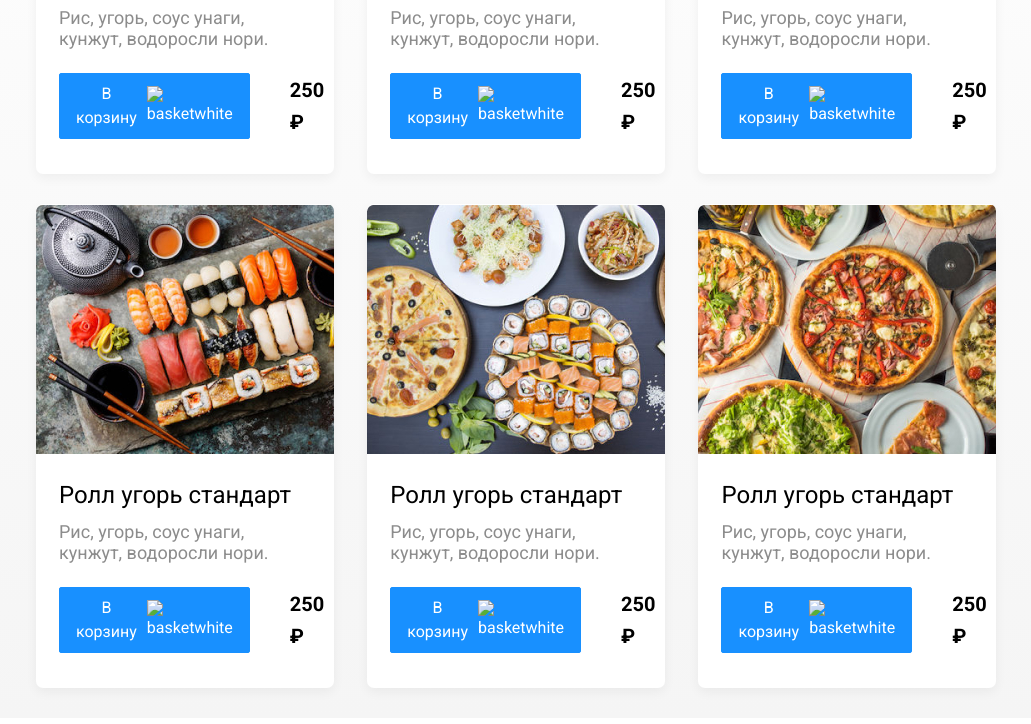
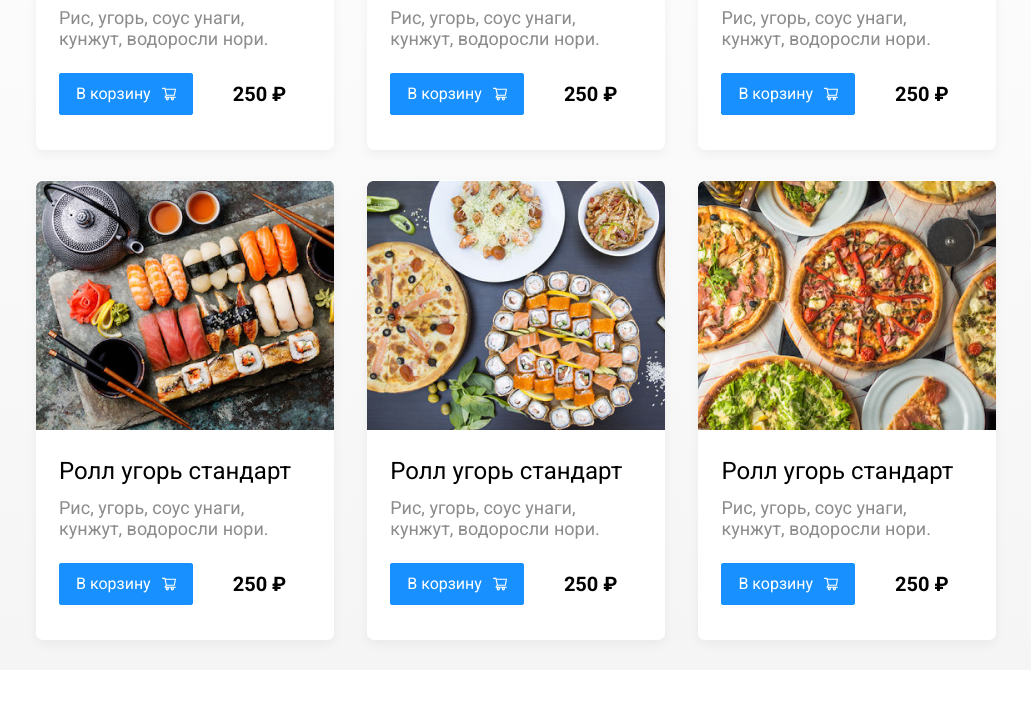
Before and after one commit to webdev-yaroslav/DeliveryFood, a plain HTML site: page restaurant.html in a window 1280 px wide. Shown: the part 521-1245 px from the top of the page, without its empty margins (124-1155 px from the left). Drawn offline with Linux system fonts and the light colour scheme; the site is published under a folder, as on GitHub Pages, so addresses that start at the root find nothing; a script that the page names is missing.

Commit message:
Add files via upload

```diff
--- a/restaurant.html
+++ b/restaurant.html
@@ -55,7 +55,7 @@
               <div class="card-buttons">
                 <button class="button button-primary">
                   <span class="button-card-text">В корзину</span>
-                  <img src="/img/basketwhite.svg" alt="basketwhite" class="button-card-image">
+                  <img src="img/basketwhite.svg" alt="basketwhite" class="button-card-image">
                 </button>
                 <strong class="card-price-bold">250 ₽</strong>
               </div>
@@ -76,7 +76,7 @@
               <div class="card-buttons">
                 <button class="button button-primary">
                   <span class="button-card-text">В корзину</span>
-                  <img src="/img/basketwhite.svg" alt="basketwhite" class="button-card-image">
+                  <img src="img/basketwhite.svg" alt="basketwhite" class="button-card-image">
                 </button>
                 <strong class="card-price-bold">250 ₽</strong>
               </div>
@@ -97,7 +97,7 @@
               <div class="card-buttons">
                 <button class="button button-primary">
                   <span class="button-card-text">В корзину</span>
-                  <img src="/img/basketwhite.svg" alt="basketwhite" class="button-card-image">
+                  <img src="img/basketwhite.svg" alt="basketwhite" class="button-card-image">
                 </button>
                 <strong class="card-price-bold">250 ₽</strong>
               </div>
@@ -118,7 +118,7 @@
               <div class="card-buttons">
                 <button class="button button-primary">
                   <span class="button-card-text">В корзину</span>
-                  <img src="/img/basketwhite.svg" alt="basketwhite" class="button-card-image">
+                  <img src="img/basketwhite.svg" alt="basketwhite" class="button-card-image">
                 </button>
                 <strong class="card-price-bold">250 ₽</strong>
               </div>
@@ -139,7 +139,7 @@
               <div class="card-buttons">
                 <button class="button button-primary">
                   <span class="button-card-text">В корзину</span>
-                  <img src="/img/basketwhite.svg" alt="basketwhite" class="button-card-image">
+                  <img src="img/basketwhite.svg" alt="basketwhite" class="button-card-image">
                 </button>
                 <strong class="card-price-bold">250 ₽</strong>
               </div>
@@ -160,7 +160,7 @@
               <div class="card-buttons">
                 <button class="button button-primary">
                   <span class="button-card-text">В корзину</span>
-                  <img src="/img/basketwhite.svg" alt="basketwhite" class="button-card-image">
+                  <img src="img/basketwhite.svg" alt="basketwhite" class="button-card-image">
                 </button>
                 <strong class="card-price-bold">250 ₽</strong>
               </div>
```
